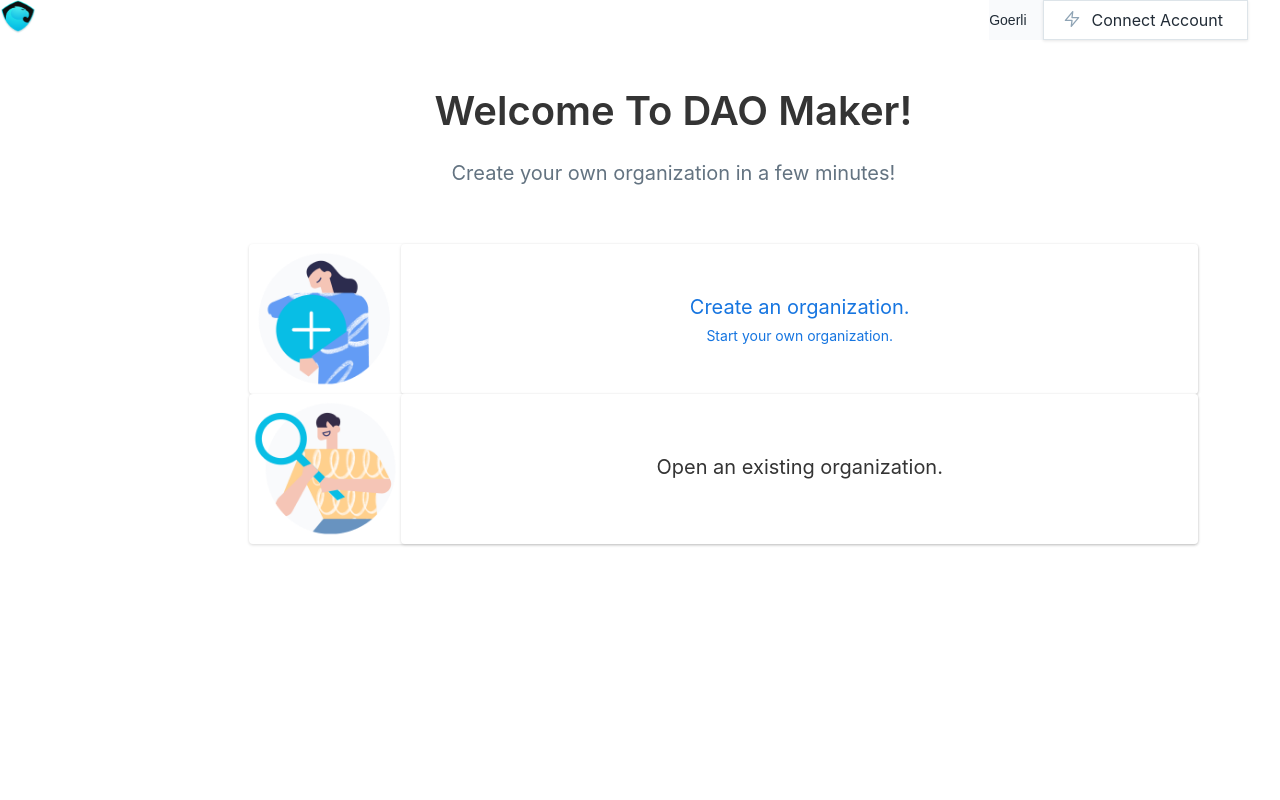
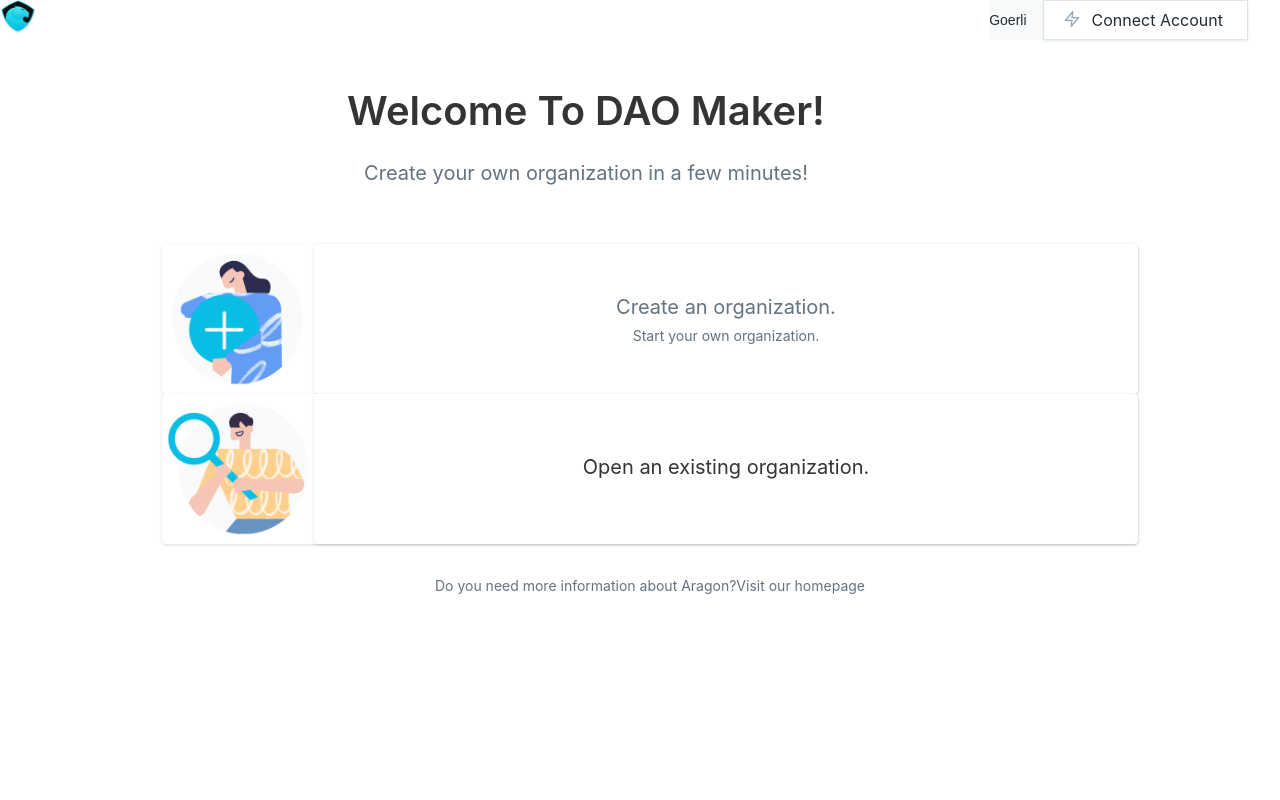
Before and after one commit to hritiksantoshi/daoMaker, a React (Create React App) app: page / in a window 1280 px wide. Shown: the top 800 px of the page. Built offline with nearby package versions, Linux system fonts and the light colour scheme.

Commit message:
welcome page and review

```diff
--- a/src/components/configtemp/TokenSetting.jsx
+++ b/src/components/configtemp/TokenSetting.jsx
@@ -64,7 +64,7 @@
                       <div className="tokenAddress">
                         <input
                           type="text"
-                          placeholder="Account address"
+                          placeholder="My Organization Token"
                           className="inputAddress"
                           value={data.tokenName} onChange={(e)=>setData({...data,tokenName:e.target.value})}
 
--- a/src/pages/welcome/Welcome.css
+++ b/src/pages/welcome/Welcome.css
@@ -54,8 +54,8 @@
     width: 848px;
 }
 .hrefLink{
-    color: rgb(62, 123, 246);
-    text-decoration: underline;
+    color: rgb(99, 115, 129);
+
     font-size: inherit;
 }
 .listDetails{
@@ -78,10 +78,11 @@
     transition-timing-function: ease-in-out;
     text-align: left;
     white-space: normal;
+
 }
 .insideContainer{
-    /* padding-top: 10%; */
-    padding-left: 15%;
+    padding-left: 80px;
+    padding-right: 60px;
 }
 .imageCss{
     width: 152px;
--- a/src/pages/welcome/Welcome.jsx
+++ b/src/pages/welcome/Welcome.jsx
@@ -60,15 +60,15 @@
                         <h1 className='headerHeading'>Welcome To DAO Maker!</h1>
                         <div className='headerDiv'>Create your own organization in a few minutes!</div>
                     </header>
-                    <div className='section'>
-                    <Link onClick={redirectPage} >
+                    <div >
+                    <Link onClick={redirectPage} className='hrefLink' >
                         <div className='listSection'>
                             <section className='sectionDiv'>
                                 <div>
                                     <img src={newOrg} className='imageCss' alt='not found' />
                                 </div>
                                 <div className='listDetails'>
-                                    <h2 className='listHeading'>Create an organization.</h2>
+                                    <h1 className='listHeading'>Create an organization.</h1>
                                     <p style={{textDecoration:'none'}}>Start your own organization.</p>
                                 </div>
                             </section>
```
